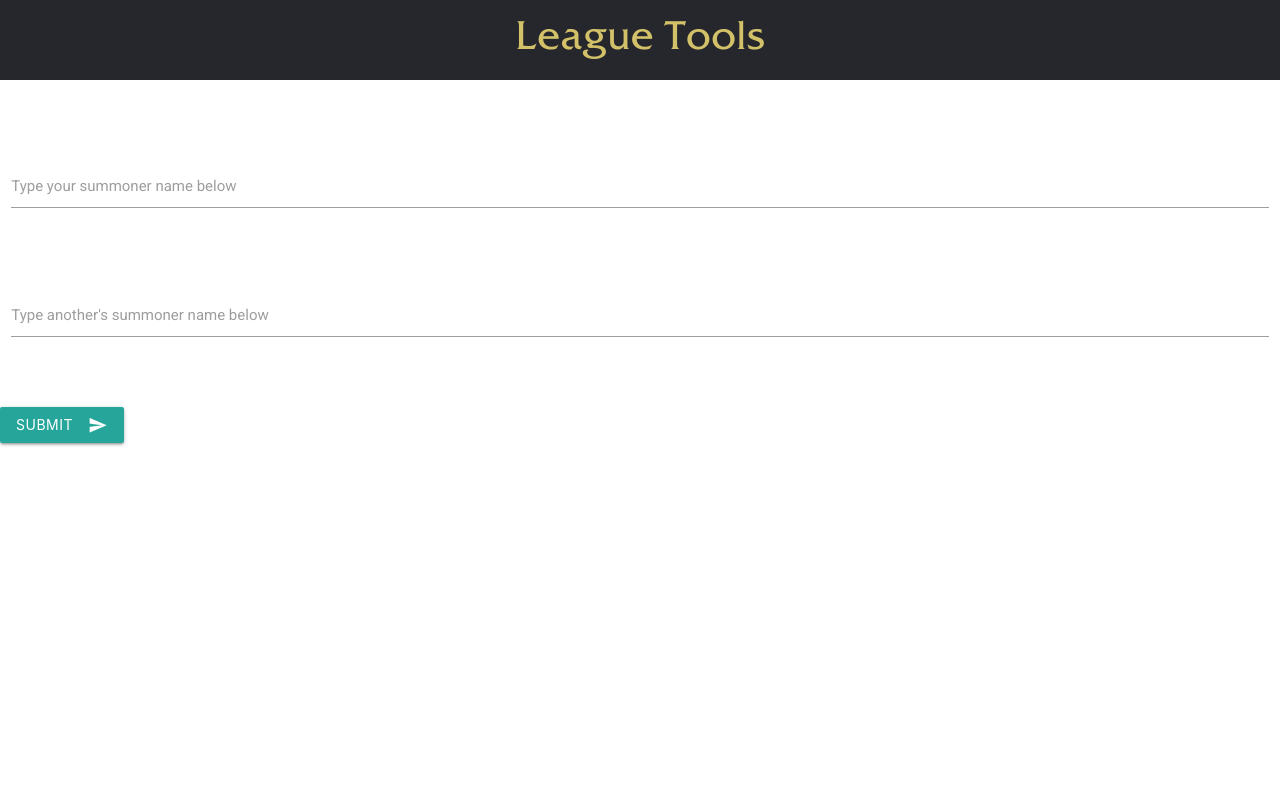
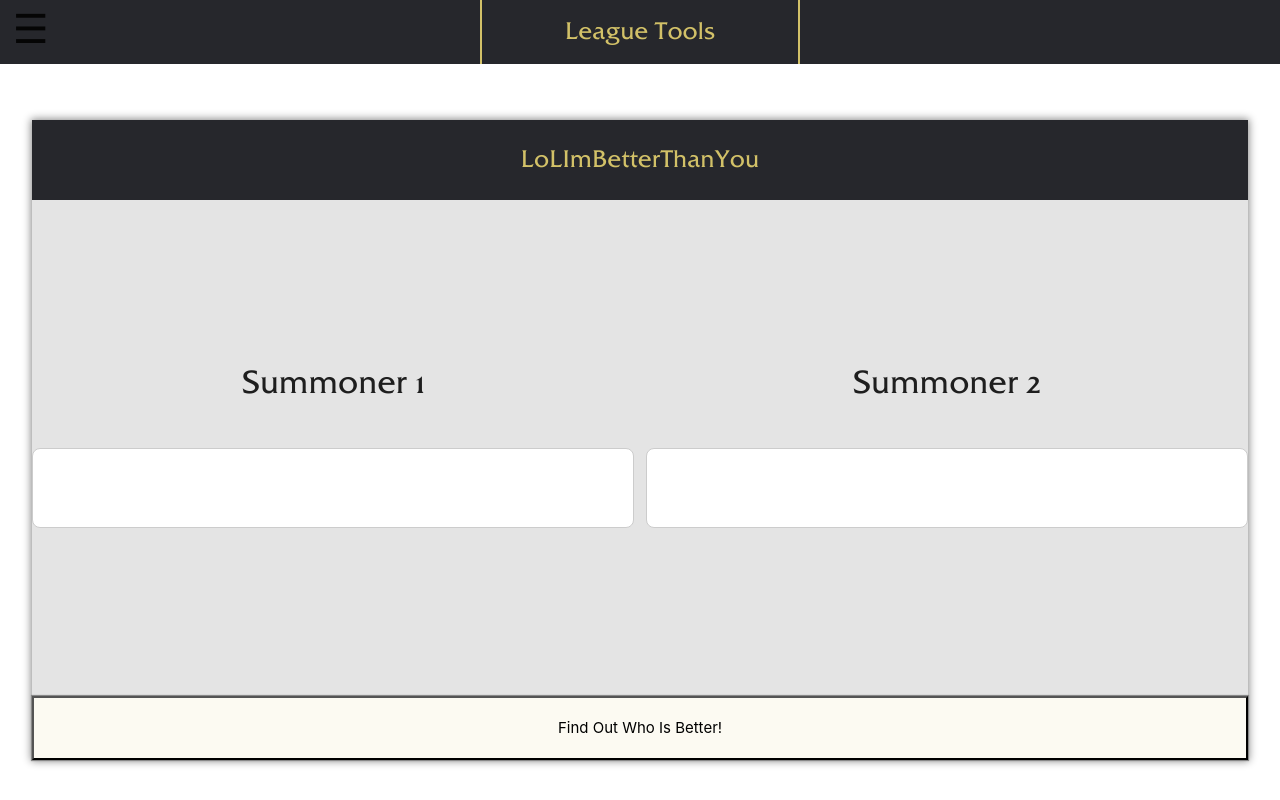
Before and after one commit to TangoDelta004/LeagueAPP, an Angular app: page /summonersearch in a window 1280 px wide. Built offline with nearby package versions, Linux system fonts and the light colour scheme.

Commit message:
made a bunch of changes to the UI and changed the backend to only do one person. then just reach out to the backend twice

```diff
--- a/src/app/app.component.css
+++ b/src/app/app.component.css
@@ -1,20 +1,92 @@
-@font-face {
-    font-family: 'Friz';
-    /*a name to be used later*/
-    src: url('../assets/friz.ttf');
-    /*URL to font*/
+.titlebox {
+    position: absolute;
+    left: 50%;
+    transform: translate(-50%);
+    text-align: center;
+    width: 25vw;
+    height: 8vh;
+    border-width: .2vw;
+    border-color: #D2C168;
+    border-left-style: solid;
+    border-right-style: solid;
 }
 
 .title {
-    padding-top: 1vh;
-    text-align: center;
-    font-size: 5vh;
     font-family: 'friz';
-    color: #D2C168
+    font-size: 3vmin;
+    color: #D2C168;
+    position: absolute;
+    left: 50%;
+    top: 50%;
+    transform: translate(-50%, -50%);
 }
 
 .navbar {
     background-color: #26272C;
     width: 100vw;
-    height: 10vh
+    height: 8vh
 }
+
+.LoLtab {
+    background-color: #26272C;
+    position: absolute;
+    left: 0%;
+    text-align: center;
+    font-size: 1.5vh;
+    font-family: 'friz';
+    color: #D2C168;
+    width: 6%;
+    height: 8vh;
+    border-width: .2vw;
+    border-color: #D2C168;
+    border-left-style: solid;
+    border-right-style: solid;
+}
+
+@media screen and (max-height: 450px) {
+    .sidenav {
+        padding-top: 15vw;
+    }
+    .sidenav a {
+        font-size: 18px;
+    }
+}
+
+.sidenav {
+    height: 100%;
+    width: 0;
+    position: fixed;
+    z-index: 1;
+    top: 0;
+    left: 0;
+    background-color: rgb(228, 228, 228);
+    overflow-x: hidden;
+    transition: 0.5s;
+    padding-top: 60px;
+}
+
+.sidenav a {
+    font-family: 'friz';
+    padding: 8px 8px 8px 32px;
+    text-decoration: none;
+    font-size: 25px;
+    color: #26272C;
+    display: block;
+    transition: 0.3s;
+}
+
+.sidenav a:hover {
+    color: rgb(102, 102, 102);
+}
+
+.sidenav .closebtn {
+    position: absolute;
+    top: 0;
+    right: 25px;
+    font-size: 36px;
+    margin-left: 50px;
+}
+
+#main {
+    transition: margin-left .5s;
+}
--- a/src/app/app.component.html
+++ b/src/app/app.component.html
@@ -15,10 +15,25 @@
 
 -->
 
+<div id="mySidenav" class="sidenav">
+    <a href="javascript:void(0)" class="closebtn" (click)="closeNav()">&times;</a>
+    <a href="#">About</a>
+    <a href="#">Services</a>
+    <a href="#">Clients</a>
+    <a href="#">Contact</a>
+</div>
 <div class='navbar'>
-    <div class='title'>League Tools</div>
+    <div class='titlebox' (click)="mainnav()">
+        <div class='title'>League Tools</div>
+    </div>
+    <!-- <button class='LoLtab'>
+    <div class='LoLtext'>LoLIBTY </div>
+</button> -->
+    <span style="font-size:5vmin;cursor:pointer;margin-left:1vw;" (click)="openNav()">&#9776;</span>
 </div>
-<router-outlet></router-outlet>
+<div id="main">
+    <router-outlet></router-outlet>
+</div>
 
 <!-- <h6 style = "position: absolute; left: 2%; bottom: 5%">LoLImBetterThanYou isn’t endorsed by Riot Games and doesn’t reflect the views or opinions of Riot Games
     or anyone officially involved in producing or managing League of Legends. League of Legends and Riot Games are
--- a/src/app/app.component.ts
+++ b/src/app/app.component.ts
@@ -1,4 +1,5 @@
 import { Component } from '@angular/core';
+import { RouterModule, Routes, Router } from '@angular/router';
 
 @Component({
   selector: 'app-root',
@@ -7,4 +8,23 @@
 })
 export class AppComponent {
   title = 'LeagueAPP';
+
+  constructor(public router: Router){}
+
+
+  mainnav(){
+    this.router.navigate(['mainpage']);
+  }
+
+
+  openNav() {
+    document.getElementById("mySidenav").style.width = "20vw";
+    document.getElementById("main").style.marginLeft = "20vw";
+  }
+
+  closeNav() {
+    document.getElementById("mySidenav").style.width = "0";
+    document.getElementById("main").style.marginLeft= "0";
 }
+
+}
--- a/src/app/app.module.ts
+++ b/src/app/app.module.ts
@@ -13,6 +13,7 @@
 import { FeaturedgamesComponent } from './featuredgames/featuredgames.component';
 import { MainpageComponent } from './mainpage/mainpage.component';
 import {MatCardModule} from '@angular/material/card';
+import { FormsModule } from '@angular/forms';
 
 
 
@@ -31,7 +32,8 @@
     HttpClientModule,
     BrowserAnimationsModule,
     MatTabsModule,
-    MatCardModule
+    MatCardModule,
+    FormsModule
   ],
   providers: [],
   bootstrap: [AppComponent]
--- a/src/app/functions.service.ts
+++ b/src/app/functions.service.ts
@@ -20,17 +20,24 @@
 
   constructor(private http: HttpClient) { }
 
-  changeMessage(message) {
-    this.messageSource.next(message)
+
+  storeP1Value(responseData){
+    var dataobj = responseData
+    localStorage.setItem("P1", JSON.stringify(dataobj))
   }
 
-  storeValue(responseData){
-    var dataobj = responseData
-    localStorage.setItem("dataobj", JSON.stringify(dataobj))
+  getP1Value(){
+    return JSON.parse(localStorage.getItem("P1"))
   }
 
-  getValue(){
-    return JSON.parse(localStorage.getItem("dataobj"))
+
+  storeP2Value(responseData){
+    var dataobj = responseData
+    localStorage.setItem("P2", JSON.stringify(dataobj))
+  }
+
+  getP2Value(){
+    return JSON.parse(localStorage.getItem("P2"))
   }
 
 }
--- a/src/app/mainpage/mainpage.component.css
+++ b/src/app/mainpage/mainpage.component.css
@@ -6,3 +6,57 @@
     background-color: rgb(228, 228, 228);
     box-shadow: 0 0 1vh .1vh #888888;
 }
+
+.cardtitlebox {
+    background-color: #26272C;
+    height: 12%;
+}
+
+.cardtitle {
+    color: #D2C168;
+    font-size: 2vmin;
+    font-family: "friz";
+    position: absolute;
+    left: 50%;
+    top: 4vh;
+    transform: translate(-50%, -50%);
+}
+
+.description {
+    font-size: 1.5vmin;
+    padding-left: 1vw;
+    padding-right: 1vw;
+    height: 73%;
+}
+
+.cardbutton {
+    width: 25.15vw;
+    height: 10%;
+    background: rgb(252, 250, 242);
+    box-shadow: 0 0 .1vh .1vh #888888;
+}
+
+.cardbutton span {
+    cursor: pointer;
+    display: inline-block;
+    position: relative;
+    transition: 0.3s;
+}
+
+.cardbutton span:after {
+    content: '\00bb';
+    position: absolute;
+    opacity: 0;
+    top: 0;
+    right: -3vw;
+    transition: 0.3s;
+}
+
+.cardbutton:hover span {
+    padding-right: 25px;
+}
+
+.cardbutton:hover span:after {
+    opacity: 1;
+    right: 0;
+}
--- a/src/app/mainpage/mainpage.component.html
+++ b/src/app/mainpage/mainpage.component.html
@@ -1,38 +1,12 @@
-<!--
-<mat-card class="example-card" style= "background-color:#f8f8ff">
-    <mat-card-header>
-        <div mat-card-avatar class="example-header-image"></div>
-        <mat-card-title>LoLImBetterThanYou</mat-card-title>
-        <mat-card-subtitle></mat-card-subtitle>
-    </mat-card-header>
-
-    <mat-card-content>
-        <p>
-            Compare your league of legends stats to another player! <br> Maybe you just want to see if you are better than that idiot who flamed you last game? <br>
-            Maybe you want to compare your stats to challenger players? <br>
-            Find out who YOU are better than
-        </p>
-    </mat-card-content>
-</mat-card>
-<hr>
-
-
-<mat-card class="example-card" style= "background-color:#f8f8ff">
-    <mat-card-header>
-        <div mat-card-avatar class="example-header-image"></div>
-        <mat-card-title>FeaturedGames</mat-card-title>
-        <mat-card-subtitle></mat-card-subtitle>
-    </mat-card-header>
-
-    <mat-card-content>
-        <p>
-            This is a work in progress
-        </p>
-    </mat-card-content>
-
-</mat-card> -->
-
-
 <div class='card'>
-
+    <div class='cardtitlebox'>
+        <div class='cardtitle'>LoLImBetterThanYou</div>
+    </div>
+    <p class='description'>
+        Compare your league of legends stats to another player! <br> Maybe you just want to see if you are better than that idiot who flamed you last game? <br> Maybe you want to compare your stats to challenger players? <br> Find out who YOU are better
+        than
+    </p>
+    <button class="cardbutton" [routerLink]='["../summonersearch"]'>
+        <span>Get Started </span>
+    </button>
 </div>
--- a/src/app/searchresult/searchresult.component.ts
+++ b/src/app/searchresult/searchresult.component.ts
@@ -126,7 +126,7 @@
   P1dragonkills = 0
   P1riftkills = 0
 
-  key = 'RGAPI-037871ec-8b8d-47c6-ac10-128937936d31'
+
 
   counter = 0
   counter2 = 0
@@ -149,16 +149,16 @@
 
 
     //this.functions.currentMessage.subscribe(dataobj => this.dataobj = dataobj)
-    var dataobj = this.functions.getValue()
+    var P1 = this.functions.getP1Value().object
+    var P2 = this.functions.getP2Value().object
+    console.log(P1)
+    console.log(P2)
 
-    console.log(dataobj)
+    this.P1summonername = P1.summonername
+    this.P2summonername = P2.summonername
 
-    this.P1summonername = dataobj.P1summonername
-    this.P2summonername = dataobj.P2summonername
-    console.log(this.P1summonername)
-    console.log(this.P2summonername)
 
-    switch (dataobj.P1tier) {
+    switch (P1.tier) {
       case "UNRANKED":
         this.P1unranked = true
         break;
@@ -193,7 +193,7 @@
       default:
         this.P1unranked = true
     }
-    switch (dataobj.P2tier) {
+    switch (P2.tier) {
       case "UNRANKED":
         this.P2unranked = true
         break;
@@ -230,78 +230,78 @@
     }
 
 
-    this.P1rank =dataobj.P1rank
-    this.P1tier= dataobj.P1tier
+    this.P1rank =P1.rank
+    this.P1tier= P1.tier
 
-    this.P1ratio = dataobj.P1ratio
-    this.P1kills = dataobj.P1kills
-    this.P1deaths = dataobj.P1deaths
-    this.P1assists = dataobj.P1assists
-    this.P1totaldamage = dataobj.P1totaldamage
-    this.P1bestchamp = dataobj.P1bestchamp
-    this.P1bestchampmastery = dataobj.P1bestchampmastery
-    this.P1totalmastery = dataobj.P1totalchampmastery
-    this.P1cs = dataobj.P1cs
-    this.P1creepP1ermin10 = dataobj.P1creepspermin10
-    this.P1creepP1ermin20 = dataobj.P1creepspermin20
-    this.P1goldpermin10 = dataobj.P1goldpermin10
-    this.P1goldpermin20 = dataobj.P1goldpermin20
-    this.P1xppermin10 = dataobj.P1xppermin10
-    this.P1xppermin20 = dataobj.P1xppermin20
-    this.P1vs = dataobj.P1vs
-    this.P1visionwards = dataobj.P1visionwards
-    this.P1objdamage = dataobj.P1objdamage
-    this.P1turretdamage = dataobj.P1turretdamage
-    this.P1turretkills = dataobj.P1turretkills
-    this.P1inhibkills = dataobj.P1inhibkills
-    this.P1dragonkills = dataobj.P1dragonkills
-    this.P1baronkills = dataobj.P1baronkills
-    this.P1riftkills = dataobj.P1riftkills
-    this.P1csdiff10 = dataobj.P1csdiff10
-    this.P1csdiff20 = dataobj.P1csdiff20
-    this.P1xpdiffpermin10 = dataobj.P1xpdiffpermin10
-    this.P1xpdiffpermin20 = dataobj.P1xpdiffpermin20
-    this.P1killingspree = dataobj.P1killingspree
-    this.P1multikill = dataobj.P1multikill
+    this.P1ratio = P1.ratio
+    this.P1kills = P1.kills
+    this.P1deaths = P1.deaths
+    this.P1assists = P1.assists
+    this.P1totaldamage = P1.totaldamage
+    this.P1bestchamp = P1.bestchamp
+    this.P1bestchampmastery = P1.bestchampmastery
+    this.P1totalmastery = P1.totalchampmastery
+    this.P1cs = P1.P1cs
+    this.P1creepP1ermin10 = P1.creepspermin10
+    this.P1creepP1ermin20 = P1.creepspermin20
+    this.P1goldpermin10 = P1.goldpermin10
+    this.P1goldpermin20 = P1.goldpermin20
+    this.P1xppermin10 = P1.xppermin10
+    this.P1xppermin20 = P1.xppermin20
+    this.P1vs = P1.P1vs
+    this.P1visionwards = P1.visionwards
+    this.P1objdamage = P1.objdamage
+    this.P1turretdamage = P1.turretdamage
+    this.P1turretkills = P1.turretkills
+    this.P1inhibkills = P1.inhibkills
+    this.P1dragonkills = P1.dragonkills
+    this.P1baronkills = P1.baronkills
+    this.P1riftkills = P1.riftkills
+    this.P1csdiff10 = P1.csdiff10
+    this.P1csdiff20 = P1.csdiff20
+    this.P1xpdiffpermin10 = P1.xpdiffpermin10
+    this.P1xpdiffpermin20 = P1.xpdiffpermin20
+    this.P1killingspree = P1.killingspree
+    this.P1multikill = P1.multikill
 
 
 
 
 
 
-    this.P2rank =dataobj.P2rank
-    this.P2tier= dataobj.P2tier
+    this.P2rank =P2.rank
+    this.P2tier= P2.tier
 
-    this.P2ratio = dataobj.P2ratio
-    this.P2kills = dataobj.P2kills
-    this.P2deaths = dataobj.P2deaths
-    this.P2assists = dataobj.P2assists
-    this.P2totaldamage = dataobj.P2totaldamage
-    this.P2bestchamp = dataobj.P2bestchamp
-    this.P2bestchampmastery = dataobj.P2bestchampmastery
-    this.P2totalmastery = dataobj.P2totalchampmastery
-    this.P2cs = dataobj.P2cs
-    this.P2creepspermin10 = dataobj.P2creepspermin10
-    this.P2creepspermin20 = dataobj.P2creepspermin20
-    this.P2goldpermin10 = dataobj.P2goldpermin10
-    this.P2goldpermin20 = dataobj.P2goldpermin20
-    this.P2xppermin10 = dataobj.P2xppermin10
-    this.P2xppermin20 = dataobj.P2xppermin20
-    this.P2vs = dataobj.P2vs
-    this.P2visionwards = dataobj.P2visionwards
-    this.P2objdamage = dataobj.P2objdamage
-    this.P2turretdamage = dataobj.P2turretdamage
-    this.P2turretkills = dataobj.P2turretkills
-    this.P2inhibkills = dataobj.P2inhibkills
-    this.P2dragonkills = dataobj.P2dragonkills
-    this.P2baronkills = dataobj.P2baronkills
-    this.P2riftkills = dataobj.P2riftkills
-    this.P2csdiff10 = dataobj.P2csdiff10
-    this.P2csdiff20 = dataobj.P2csdiff20
-    this.P2xpdiffpermin10 = dataobj.P2xpdiffpermin10
-    this.P2xpdiffpermin20 = dataobj.P2xpdiffpermin20
-    this.P2killingspree = dataobj.P2killingspree
-    this.P2multikill = dataobj.P2multikill
+    this.P2ratio = P2.ratio
+    this.P2kills = P2.kills
+    this.P2deaths = P2.deaths
+    this.P2assists = P2.assists
+    this.P2totaldamage = P2.totaldamage
+    this.P2bestchamp = P2.bestchamp
+    this.P2bestchampmastery = P2.bestchampmastery
+    this.P2totalmastery = P2.totalchampmastery
+    this.P2cs = P2.cs
+    this.P2creepspermin10 = P2.creepspermin10
+    this.P2creepspermin20 = P2.creepspermin20
+    this.P2goldpermin10 = P2.goldpermin10
+    this.P2goldpermin20 = P2.goldpermin20
+    this.P2xppermin10 = P2.xppermin10
+    this.P2xppermin20 = P2.xppermin20
+    this.P2vs = P2.vs
+    this.P2visionwards = P2.visionwards
+    this.P2objdamage = P2.objdamage
+    this.P2turretdamage = P2.turretdamage
+    this.P2turretkills = P2.turretkills
+    this.P2inhibkills = P2.inhibkills
+    this.P2dragonkills = P2.dragonkills
+    this.P2baronkills = P2.baronkills
+    this.P2riftkills = P2.riftkills
+    this.P2csdiff10 = P2.csdiff10
+    this.P2csdiff20 = P2.csdiff20
+    this.P2xpdiffpermin10 = P2.xpdiffpermin10
+    this.P2xpdiffpermin20 = P2.xpdiffpermin20
+    this.P2killingspree = P2.killingspree
+    this.P2multikill = P2.multikill
 
 
 
--- a/src/app/summonersearch/summonersearch.component.css
+++ b/src/app/summonersearch/summonersearch.component.css
@@ -1,13 +1,121 @@
 .loader {
-    border: 16px solid #f3f3f3; /* Light grey */
-    border-top: 16px solid #3498db; /* Blue */
+    border: 16px solid #f3f3f3;
+    /* Light grey */
+    border-top: 16px solid #3498db;
+    /* Blue */
     border-radius: 50%;
     width: 120px;
     height: 120px;
     animation: spin .01s linear infinite;
-  }
+}
 
-  @keyframes spin {
-    0% { transform: rotate(0deg); }
-    100% { transform: rotate(360deg); }
-  }
+@keyframes spin {
+    0% {
+        transform: rotate(0deg);
+    }
+    100% {
+        transform: rotate(360deg);
+    }
+}
+
+.contain {
+    background-color: rgb(228, 228, 228);
+    height: 80vh;
+    width: 95vw;
+    margin-left: 2.5vw;
+    margin-right: 2.5vw;
+    box-shadow: 0 0 1vh .1vh #888888;
+}
+
+.LoLtitlebox {
+    background-color: #26272C;
+    text-align: center;
+    width: 100%;
+    height: 10vh;
+    margin-top: 7vh;
+    font-size: 3vmin;
+    color: #D2C168;
+    font-family: "friz";
+}
+
+.LoLtitle {
+    position: relative;
+    left: 50%;
+    top: 5vh;
+    transform: translate(-50%, -50%);
+}
+
+.card1 {
+    font-family: "friz";
+    font-size: 4vh;
+    text-align: center;
+    order: 1;
+    flex-basis: 49.5%;
+    background-color: rgb(228, 228, 228);
+    margin-right: .5%;
+}
+
+.card2 {
+    font-family: "friz";
+    font-size: 4vh;
+    text-align: center;
+    order: 2;
+    flex-basis: 49.5%;
+    background-color: rgb(228, 228, 228);
+    margin-left: .5%;
+}
+
+.filler {
+    height: 20%
+}
+
+.flexbox {
+    display: flex;
+    flex-direction: row;
+    height: 57.5%;
+    align-content: space-between;
+}
+
+.textbox {
+    text-align: center;
+    height: 10vh;
+    font-size: 2vh;
+    background-color: white;
+    width: 100%;
+    margin: 8px 0;
+    border: 1px solid #ccc;
+    border-radius: 1vh;
+    box-sizing: border-box;
+}
+
+.cardbutton {
+    width: 100%;
+    height: 10%;
+    box-shadow: 0 0 .1vh .1vh #888888;
+    background: rgb(252, 250, 242);
+}
+
+.cardbutton span {
+    cursor: pointer;
+    display: inline-block;
+    position: relative;
+    transition: 0.3s;
+}
+
+.cardbutton span:after {
+    content: '\00bb';
+    position: absolute;
+    opacity: 0;
+    top: 0;
+    right: -3vw;
+    transition: 0.3s;
+}
+
+.cardbutton:hover span {
+    padding-right: 25px;
+}
+
+.cardbutton:hover span:after {
+    opacity: 1;
+    right: 0;
+}
--- a/src/app/summonersearch/summonersearch.component.html
+++ b/src/app/summonersearch/summonersearch.component.html
@@ -1,39 +1,42 @@
-<br>
-<br>
-<br>
 <div *ngIf="base">
 
 
-    <div class="row">
-        <form class="col s12">
-            <div class="row">
-                <div class="input-field col s12">
-                    <textarea id="textarea1" class="materialize-textarea"></textarea>
-                    <label for="textarea1">Type your summoner name below
-                    </label>
-                </div>
+    <div class='contain'>
+        <div class='LoLtitlebox'>
+            <div class='LoLtitle'>
+                LoLImBetterThanYou
             </div>
-        </form>
+        </div>
+        <div class='filler'>
+
+
+        </div>
+
+        <div class='flexbox'>
+            <div class="card1">
+                <p>Summoner 1</p>
+                <form>
+                    <input id='textarea1' class='textbox' [ngModel]='P1summonername' name='summ1'>
+                </form>
+            </div>
+            <div class="card2">
+                <p>Summoner 2</p>
+                <form>
+                    <input id='textarea2' class='textbox' [ngModel]='P2summonername' name='summ2'>
+                </form>
+            </div>
+        </div>
+        <button class="cardbutton" (click)='search()'>
+            <span>Find Out Who Is Better! </span>
+        </button>
     </div>
-    <div class="row">
-            <form class="col s12">
-                <div class="row">
-                    <div class="input-field col s12">
-                        <textarea id="textarea2" class="materialize-textarea"></textarea>
-                        <label for="textarea1">Type another's summoner name below
-                        </label>
-                    </div>
-                </div>
-            </form>
-        </div>
-    <button (click)="search()" class="btn" data-position="bottom" type="submit" name="action">Submit
-        <i class="material-icons right">send</i>
-    </button>
+
+
 </div>
 
 <div *ngIf="loading">
-    <div class="loader" style = "position: absolute; top: 20%; left:45%">
+    <div class="loader" style="position: absolute; top: 20%; left:45%">
         <p>LOADING</p>
     </div>
-    <p style = "position: absolute; top: 30%; left:30%">LOADING.....</p>
+    <p style="position: absolute; top: 30%; left:30%">LOADING.....</p>
 </div>
--- a/src/app/summonersearch/summonersearch.component.ts
+++ b/src/app/summonersearch/summonersearch.component.ts
@@ -19,6 +19,10 @@
   loading = false
   dataobj;
 
+  P1summonername
+  P2summonername
+
+
   constructor(private http: HttpClient, private router: Router, private functions: FunctionsService) { }
 
 
@@ -30,8 +34,10 @@
   }
 
   ngOnInit() {
-    this.functions.currentMessage.subscribe(dataobj => this.dataobj = dataobj)
+
   }
+
+
 
 
   private async search() {
@@ -41,26 +47,20 @@
     this.base = false
     this.loading = true
 
-    const post1 = { name1: P1summonername, name2: P2summonername }
-
-    const request = this.http.post('http://localhost:3000/api/posts', post1).subscribe((responseData) => {
-      console.log("HELLOOOOOO")
-      const request2 = this.http.get('http://localhost:3000/api/posts').subscribe((responseData) => {
-       //console.log(responseData)
-
-       //this.newMessage(responseData)
-       this.functions.storeValue(responseData)
-
-
-       this.router.navigate(['/searchresult'])
+    const post1 = { name: P1summonername }
+    const post2 = { name: P2summonername }
+    const request = this.http.post('http://localhost:3000/api/getinfo', post1).subscribe((responseData) => {
+      console.log(responseData)
+      this.functions.storeP1Value(responseData)
+      const request2 = this.http.post('http://localhost:3000/api/getinfo', post2).subscribe((responseData) => {
+        console.log(responseData)
+        this.functions.storeP2Value(responseData)
+        this.router.navigate(['/searchresult'])
       })
     })
 
 
 
   }
-  newMessage(responseData) {
-    this.functions.changeMessage(responseData)
-  }
 
 }
--- a/src/styles.css
+++ b/src/styles.css
@@ -1,4 +1,19 @@
 /* You can add global styles to this file, and also import other style files */
+
 @import "../node_modules/@angular/material/prebuilt-themes/deeppurple-amber.css";
-html, body { height: 100%; }
-body { margin: 0; font-family: Roboto, "Helvetica Neue", sans-serif; }
+@font-face {
+    font-family: 'Friz';
+    /*a name to be used later*/
+    src: url('/assets/friz.ttf');
+    /*URL to font*/
+}
+
+html,
+body {
+    height: 100%;
+}
+
+body {
+    margin: 0;
+    font-family: Roboto, "Helvetica Neue", sans-serif;
+}
```
Also changed, not shown: 1 other file (tests, documents, lock files or other folders).
